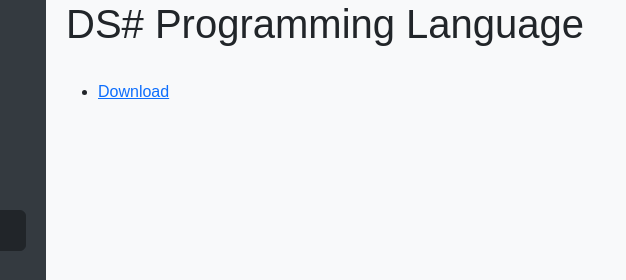
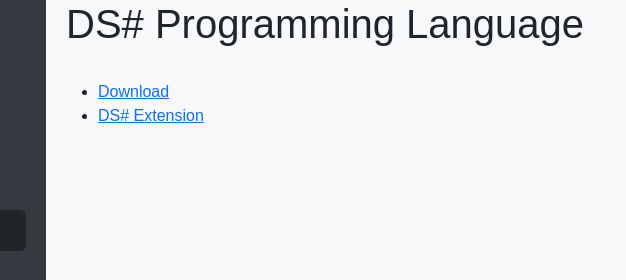
Before and after one commit to AlyGame/DS-Language, a website: page index.html in a window 1280 px wide. Shown: the top 280 px of the page, 254-880 px from the left. Drawn offline with nearby package versions, Linux system fonts and the light colour scheme.

Commit message:
add extension

```diff
--- a/index.html
+++ b/index.html
@@ -105,7 +105,9 @@
         <br>
         <ul>
             <li><a href="https://github.com/AlyGame/DS-Language">Download</a></li>
+            <li><a href="https://marketplace.visualstudio.com/items?itemName=alygamebsd.dslang">DS# Extension</a></li>
         </ul>
+        <br>
     </div>
 </body>
 <script type="text/javascript">
```
